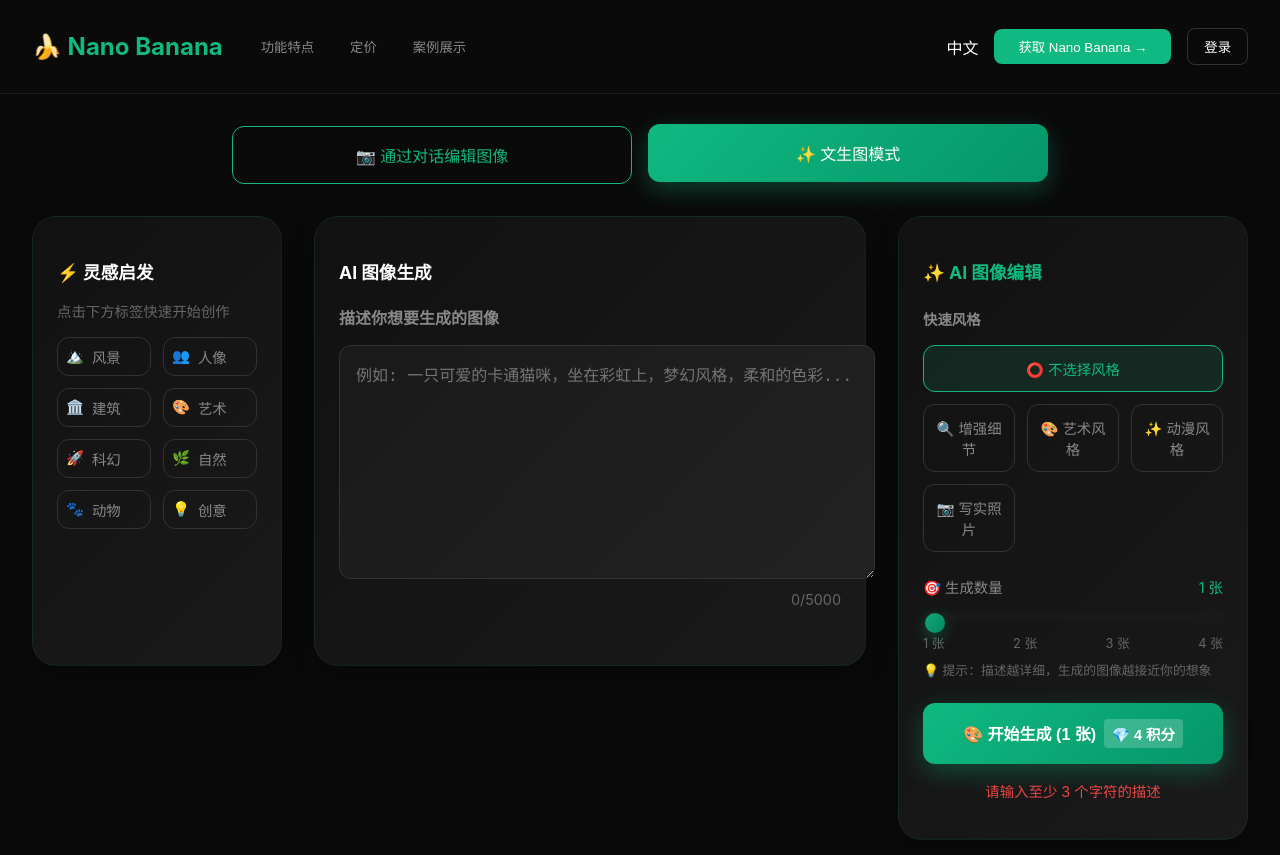
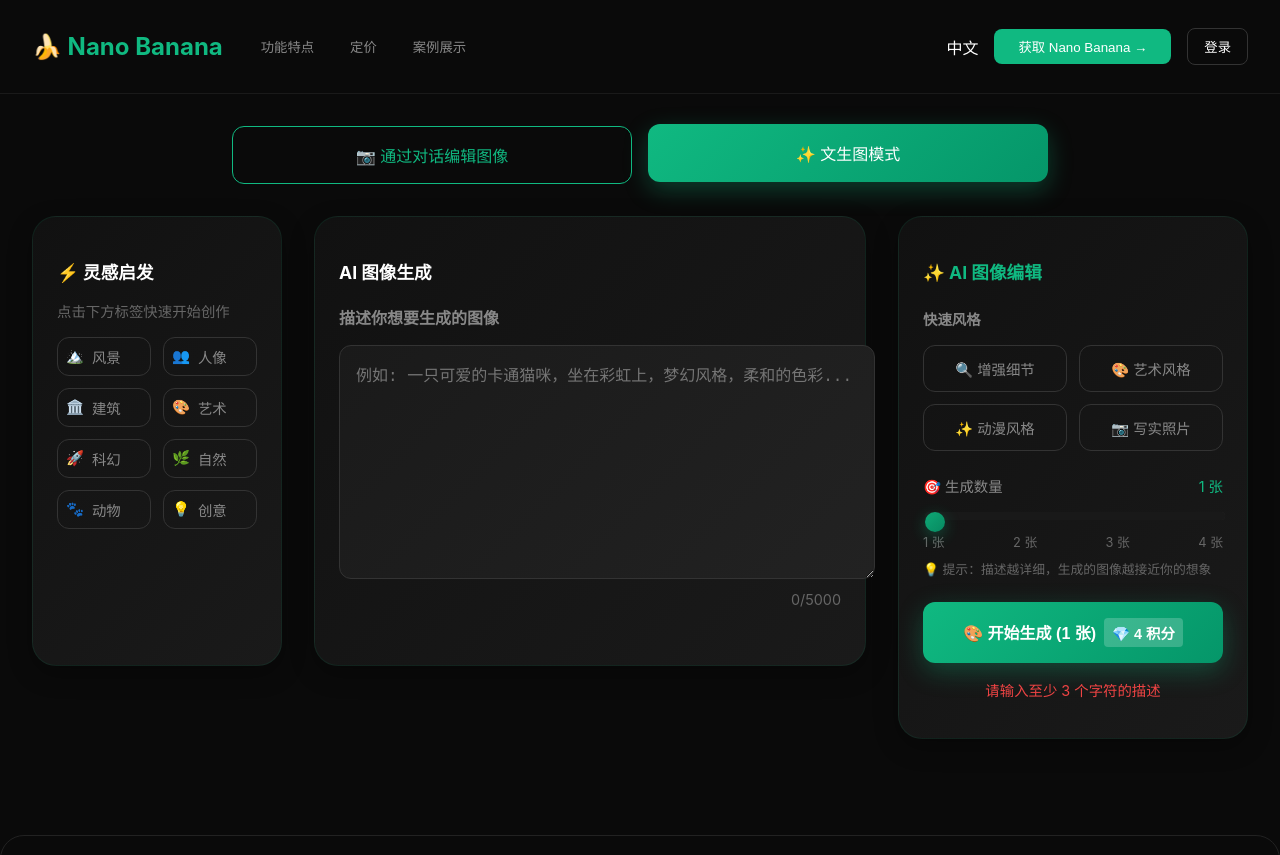
Before and after one commit to wonglap45-eng/gemini-nanobanana-pro, a Next.js app: page /nano in a window 1280 px wide. Shown: the top 855 px of the page. Built offline with nearby package versions, Linux system fonts and the light colour scheme.

Commit message:
🎨 fix: 按照UI参考优化风格选择体验
- 移除独立的'不选择风格'按钮
- 改为点击切换模式：再次点击已选中的风格可取消选择
- 保持2x2网格布局与参考UI一致
- 默认状态下所有风格按钮都未选中
- 提供更直观的交互体验

```diff
--- a/app/nano/page.tsx
+++ b/app/nano/page.tsx
@@ -596,21 +596,9 @@ export default function NanoPage() {
 
             <div style={{ marginBottom: '1.5rem' }}>
               <h4 style={{ fontSize: '0.9rem', marginBottom: '1rem', color: '#888' }}>快速风格</h4>
-              <div style={{ display: 'grid', gridTemplateColumns: 'repeat(3, 1fr)', gap: '0.75rem' }}>
+              <div style={{ display: 'grid', gridTemplateColumns: '1fr 1fr', gap: '0.75rem' }}>
                 <button
-                  onClick={() => setStyle('none')}
-                  style={{
-                    ...styleButtonStyle,
-                    backgroundColor: style === 'none' ? '#10b98120' : 'transparent',
-                    borderColor: style === 'none' ? '#10b981' : '#333',
-                    color: style === 'none' ? '#10b981' : '#888',
-                    gridColumn: '1 / -1'  // 占满整行
-                  }}
-                >
-                  ⭕ 不选择风格
-                </button>
-                <button
-                  onClick={() => setStyle('enhance')}
+                  onClick={() => setStyle(style === 'enhance' ? 'none' : 'enhance')}
                   style={{
                     ...styleButtonStyle,
                     backgroundColor: style === 'enhance' ? '#10b98120' : 'transparent',
@@ -621,7 +609,7 @@ export default function NanoPage() {
                   🔍 增强细节
                 </button>
                 <button
-                  onClick={() => setStyle('artistic')}
+                  onClick={() => setStyle(style === 'artistic' ? 'none' : 'artistic')}
                   style={{
                     ...styleButtonStyle,
                     backgroundColor: style === 'artistic' ? '#10b98120' : 'transparent',
@@ -632,7 +620,7 @@ export default function NanoPage() {
                   🎨 艺术风格
                 </button>
                 <button
-                  onClick={() => setStyle('anime')}
+                  onClick={() => setStyle(style === 'anime' ? 'none' : 'anime')}
                   style={{
                     ...styleButtonStyle,
                     backgroundColor: style === 'anime' ? '#10b98120' : 'transparent',
@@ -643,7 +631,7 @@ export default function NanoPage() {
                   ✨ 动漫风格
                 </button>
                 <button
-                  onClick={() => setStyle('photo')}
+                  onClick={() => setStyle(style === 'photo' ? 'none' : 'photo')}
                   style={{
                     ...styleButtonStyle,
                     backgroundColor: style === 'photo' ? '#10b98120' : 'transparent',
```
